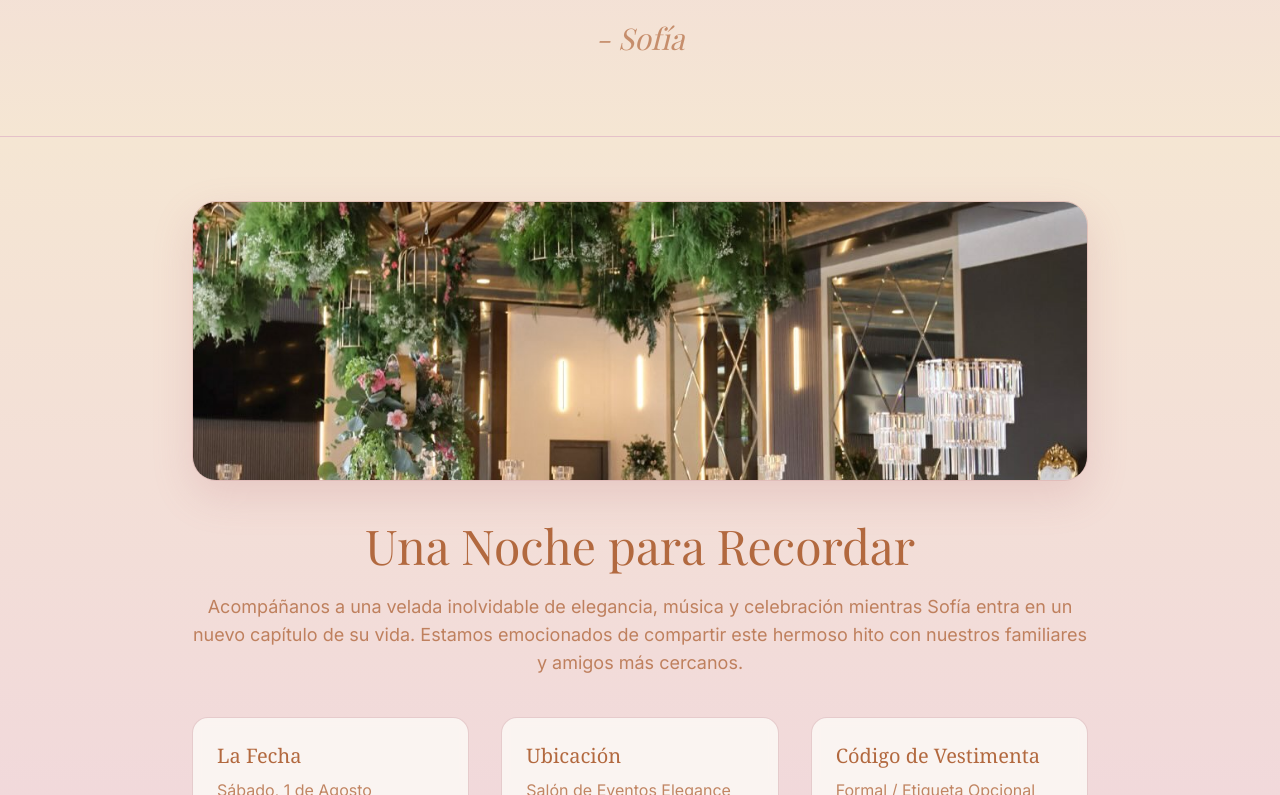
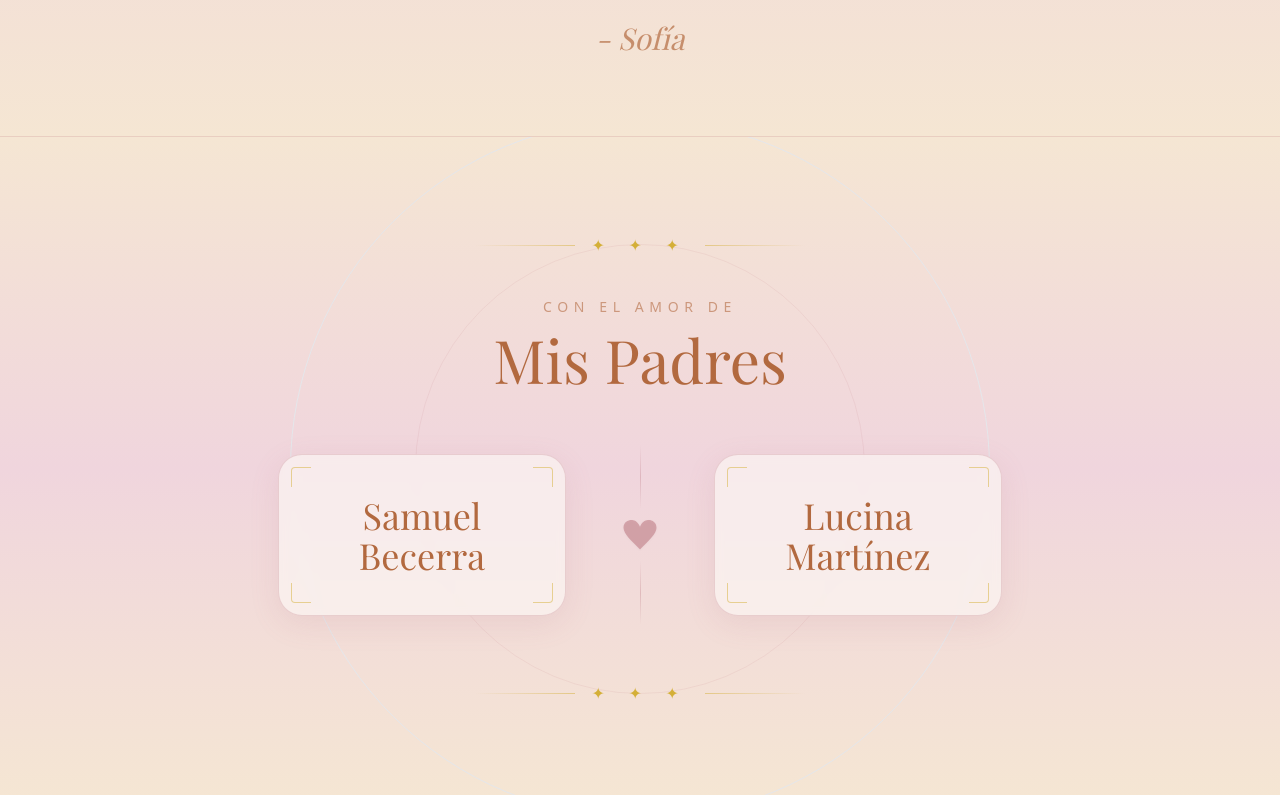
Before and after one commit to zamikos/stack2, a Next.js app in the folder sofia-xv/: page / in a window 1280 px wide. Shown: the part 2365-3160 px from the top of the page. Built offline with nearby package versions, Linux system fonts and the light colour scheme; a web font is replaced by a local one.

Commit message:
Update SofiaXV.js

```diff
--- a/sofia-xv/app/SofiaXV.js
+++ b/sofia-xv/app/SofiaXV.js
@@ -622,6 +622,59 @@ export default function SofiaXV() {
         </div>
       </section>
 
+      {/* Mis Padres Section */}
+      <section className="relative z-10 w-full bg-gradient-to-b from-[#F5E6D3] via-[#F0D5DD] to-[#F5E6D3] border-t border-[#B76E79]/20 py-24 px-6 overflow-hidden">
+        <div className="absolute top-1/2 left-1/2 -translate-x-1/2 -translate-y-1/2 w-[700px] h-[700px] rounded-full border border-[#B76E79]/8 pointer-events-none" />
+        <div className="absolute top-1/2 left-1/2 -translate-x-1/2 -translate-y-1/2 w-[450px] h-[450px] rounded-full border border-[#B76E79]/10 pointer-events-none" />
+
+        <div className="max-w-4xl mx-auto text-center relative z-10">
+
+          <div className="flex items-center justify-center gap-4 mb-10">
+            <div className="h-px flex-1 max-w-[100px] bg-gradient-to-r from-transparent to-[#D4AF37]/50" />
+            <span className="text-[#D4AF37] tracking-[0.6em] text-base">✦ ✦ ✦</span>
+            <div className="h-px flex-1 max-w-[100px] bg-gradient-to-l from-transparent to-[#D4AF37]/50" />
+          </div>
+
+          <p className="text-xs md:text-sm tracking-[0.4em] uppercase text-[#b2693f]/60 mb-3 font-sans">Con el amor de</p>
+          <h2 className="text-4xl md:text-6xl font-light text-[#b2693f] mb-14 font-playfair">Mis Padres</h2>
+
+          <div className="flex flex-col md:flex-row items-center justify-center gap-8 md:gap-0">
+
+            <div className="relative p-8 md:p-10 border border-[#B76E79]/25 rounded-3xl bg-[#FDFBF7]/60 backdrop-blur-sm shadow-[0_8px_30px_rgba(183,110,121,0.12)] hover:shadow-[0_14px_40px_rgba(183,110,121,0.22)] hover:border-[#D4AF37]/40 transition-all duration-500 w-64 md:w-72">
+              <div className="absolute top-3 left-3 w-5 h-5 border-t border-l border-[#D4AF37]/50 rounded-tl" />
+              <div className="absolute top-3 right-3 w-5 h-5 border-t border-r border-[#D4AF37]/50 rounded-tr" />
+              <div className="absolute bottom-3 left-3 w-5 h-5 border-b border-l border-[#D4AF37]/50 rounded-bl" />
+              <div className="absolute bottom-3 right-3 w-5 h-5 border-b border-r border-[#D4AF37]/50 rounded-br" />
+              <p className="font-playfair text-3xl md:text-4xl text-[#b2693f] leading-snug">Samuel<br />Becerra</p>
+            </div>
+
+            <div className="flex flex-col items-center mx-10 md:mx-14 gap-2">
+              <div className="w-px h-12 md:h-16 bg-gradient-to-b from-transparent via-[#B76E79]/30 to-transparent" />
+              <svg xmlns="http://www.w3.org/2000/svg" viewBox="0 0 24 24" className="w-9 h-9 fill-[#B76E79]/50 drop-shadow-sm">
+                <path d="M12 21.593c-5.63-5.539-11-10.297-11-14.402 0-3.791 3.068-5.191 5.281-5.191 1.312 0 4.151.501 5.719 4.457 1.59-3.968 4.464-4.447 5.726-4.447 2.54 0 5.274 1.621 5.274 5.181 0 4.069-5.136 8.625-11 14.402z" />
+              </svg>
+              <div className="w-px h-12 md:h-16 bg-gradient-to-b from-transparent via-[#B76E79]/30 to-transparent" />
+            </div>
+
+            <div className="relative p-8 md:p-10 border border-[#B76E79]/25 rounded-3xl bg-[#FDFBF7]/60 backdrop-blur-sm shadow-[0_8px_30px_rgba(183,110,121,0.12)] hover:shadow-[0_14px_40px_rgba(183,110,121,0.22)] hover:border-[#D4AF37]/40 transition-all duration-500 w-64 md:w-72">
+              <div className="absolute top-3 left-3 w-5 h-5 border-t border-l border-[#D4AF37]/50 rounded-tl" />
+              <div className="absolute top-3 right-3 w-5 h-5 border-t border-r border-[#D4AF37]/50 rounded-tr" />
+              <div className="absolute bottom-3 left-3 w-5 h-5 border-b border-l border-[#D4AF37]/50 rounded-bl" />
+              <div className="absolute bottom-3 right-3 w-5 h-5 border-b border-r border-[#D4AF37]/50 rounded-br" />
+              <p className="font-playfair text-3xl md:text-4xl text-[#b2693f] leading-snug">Lucina<br />Martínez</p>
+            </div>
+
+          </div>
+
+          <div className="flex items-center justify-center gap-4 mt-14">
+            <div className="h-px flex-1 max-w-[100px] bg-gradient-to-r from-transparent to-[#D4AF37]/50" />
+            <span className="text-[#D4AF37] tracking-[0.6em] text-base">✦ ✦ ✦</span>
+            <div className="h-px flex-1 max-w-[100px] bg-gradient-to-l from-transparent to-[#D4AF37]/50" />
+          </div>
+
+        </div>
+      </section>
+
       {/* Details Section */}
       <section id="details" className="relative z-10 w-full bg-gradient-to-b from-[#F5E6D3] to-[#F0D5DD] min-h-screen flex flex-col justify-center py-16 px-6 border-t border-[#B76E79]/20">
         <div className="max-w-4xl mx-auto text-center w-full">
```
